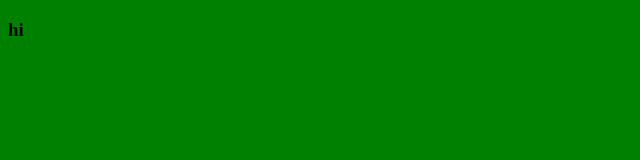
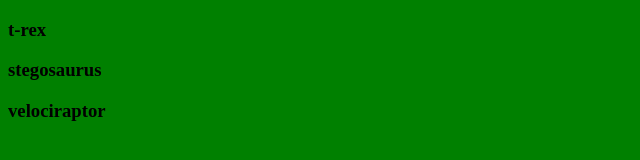
Before and after one commit to nss-evening-cohort-9/js-arrays, a plain HTML site: page index.html in a window 1280 px wide. Shown: the whole page, without its empty margins (0-640 px from the left). Drawn offline with Linux system fonts and the light colour scheme.

Commit message:
added dinosaurs

```diff
--- a/index.html
+++ b/index.html
@@ -8,7 +8,8 @@
   <link rel="stylesheet" href="main.css">
 </head>
 <body>
-  <h3>hi</h3>
+  <div id="dino-barn"></div>
+
   <script src="main.js"></script>
 </body>
 </html>
--- a/main.js
+++ b/main.js
@@ -1 +1,34 @@
-console.log('hi');
+const dinosaurs = [
+  {
+    dinoType: 't-rex',
+  },
+  {
+    dinoType: 'stegosaurus',
+  },
+  {
+    dinoType: 'velociraptor',
+  }
+];
+
+// loop over dinosaurs
+// build up a domstring
+// print domstring to the dom
+
+const printToDom = (divId, textToPrint) => {
+  const selectedDiv = document.getElementById(divId);
+  selectedDiv.innerHTML = textToPrint;
+};
+
+const buildDinosaurs = () => {
+  let domString = '';
+  for(let i = 0; i < dinosaurs.length; i++){
+    domString += `<h3>${dinosaurs[i].dinoType}</h3>`;
+  }
+  printToDom('dino-barn', domString)
+};
+
+const init = () => {
+  buildDinosaurs();
+};
+
+init();
```
